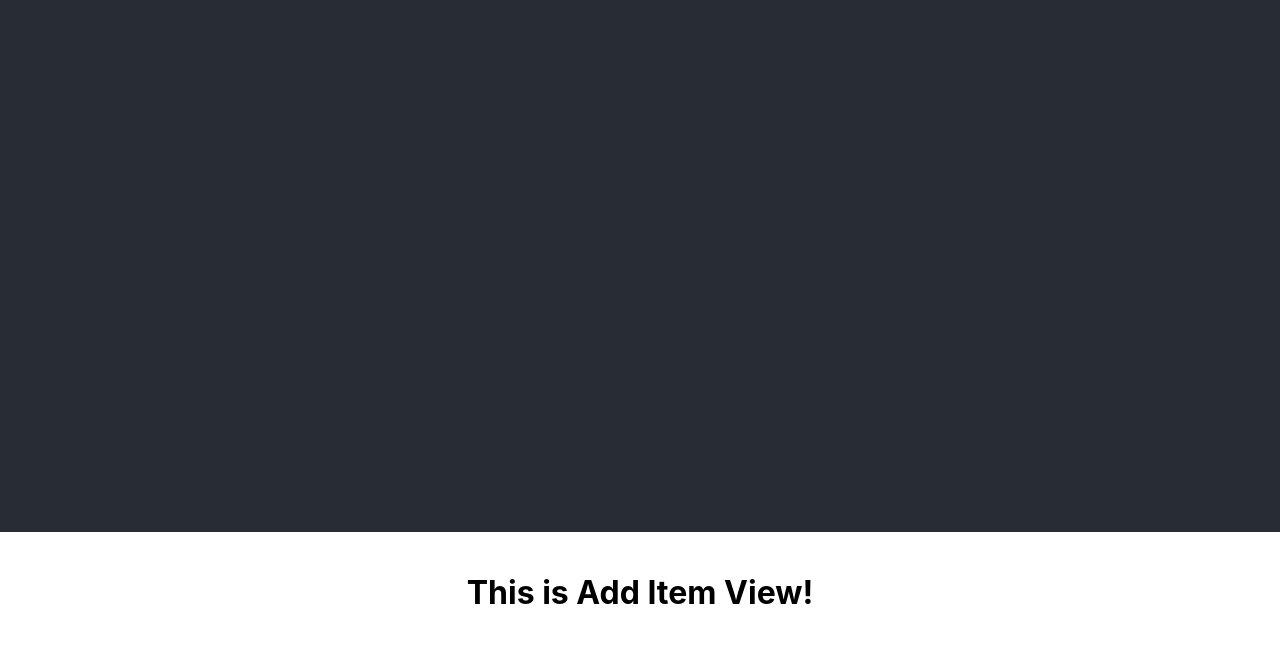
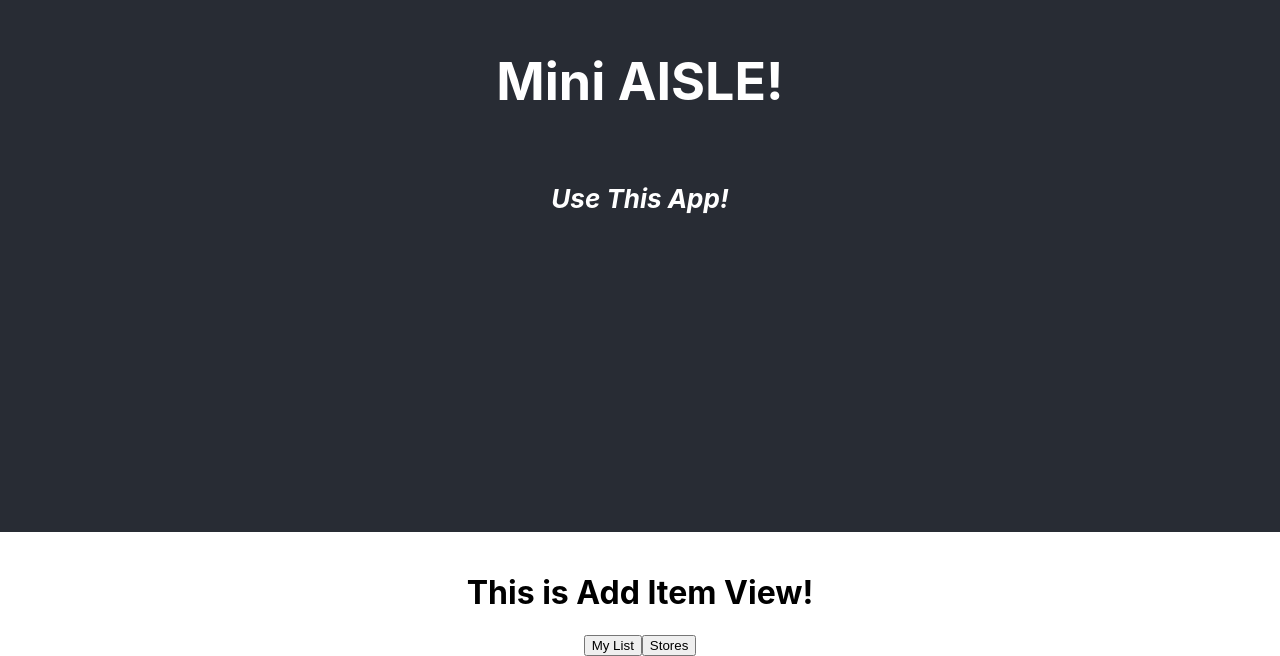
Before and after one commit to ErwinZadeh/mini-aisle, a React (Create React App) app: page / in a window 1280 px wide. Shown: the part 268-924 px from the top of the page. Before the commit the page ends 902 px from the top, so only its background shows below. Built offline with nearby package versions, Linux system fonts and the light colour scheme.

Commit message:
Add to buttons to the bottom of Add Item view with functionality

```diff
--- a/src/components/AddItem/AddItem.js
+++ b/src/components/AddItem/AddItem.js
@@ -1,16 +1,27 @@
 import React, { Component } from 'react';
-// import { connect } from 'react-redux';
+import { connect } from 'react-redux';
 
 class AddItem extends Component {
+
+    handleMyListClick = () => {
+        this.props.history.push('/MyList')
+    }
+
+    handleStoresClick = () => {
+        this.props.history.push('/Stores')
+    }
+
 
     render() {
         return (
             <div>
                 <h1>This is Add Item View!</h1>
+                <button onClick={this.handleMyListClick}>My List</button>
+                <button onClick={this.handleStoresClick}>Stores</button>
             </div>
         )
     }
 }
 
 
-export default AddItem;
+export default connect()(AddItem);
--- a/src/components/App/App.js
+++ b/src/components/App/App.js
@@ -12,6 +12,8 @@ class App extends Component {
       <Router>
         <div className="App">
           <header className="App-header">
+            <h1 className="App-title">Mini AISLE!</h1>
+            <h4><i>Use This App!</i></h4>
           </header>
           <br />
           <main>
--- a/src/index.js
+++ b/src/index.js
@@ -4,7 +4,23 @@ import './index.css';
 import App from './components/App/App';
 import * as serviceWorker from './serviceWorker';
 
-ReactDOM.render(<App />, document.getElementById('root'));
+import { Provider } from 'react-redux';
+import { createStore, combineReducers, applyMiddleware } from 'redux';
+import logger from 'redux-logger'
+
+
+let store = createStore(
+    //reducers
+    combineReducers({
+
+    }),
+    //logger/middlewares
+    applyMiddleware(
+        logger
+    )
+)
+
+ReactDOM.render(<Provider store={store}><App /></Provider>, document.getElementById('root'));
 
 // If you want your app to work offline and load faster, you can change
 // unregister() to register() below. Note this comes with some pitfalls.
```
